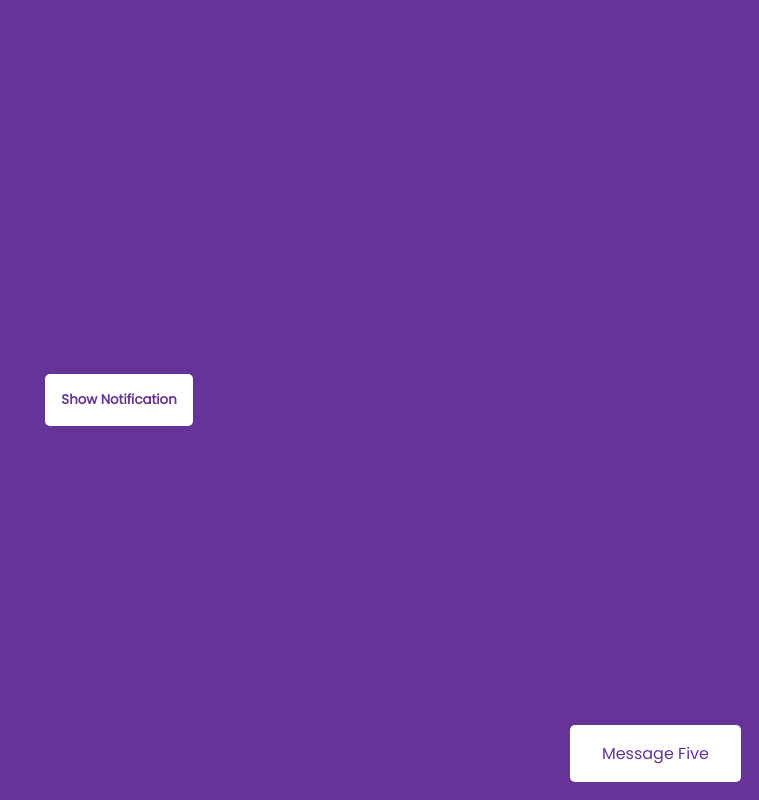
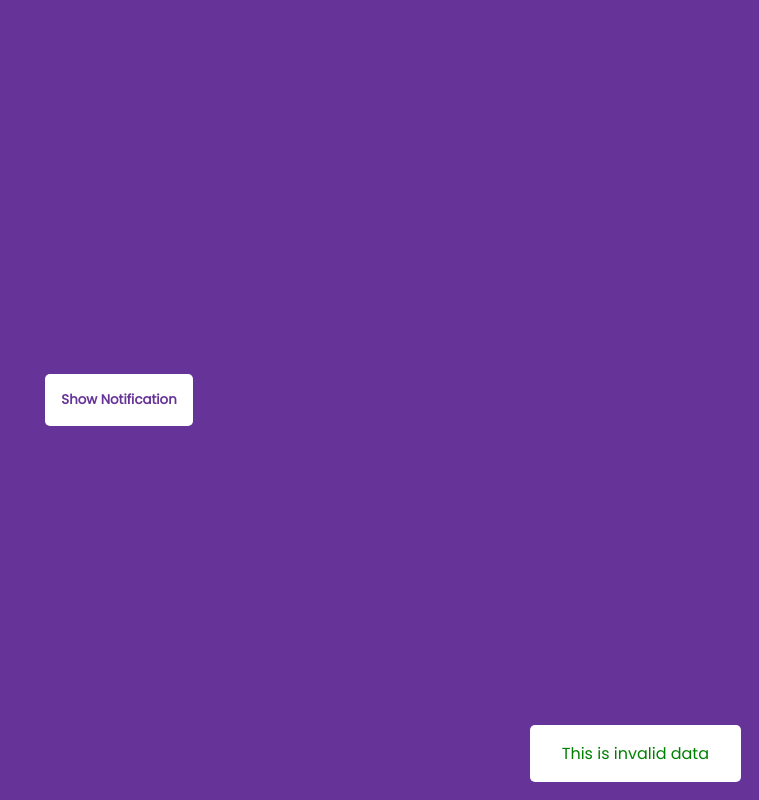
Before and after one commit to Archanach707/Toast-Notification, a plain HTML site: page index.html in a window 1280 px wide. Both pictures are taken after a click on the button "Show Notification". Shown: the whole page, without its empty margins (521-1280 px from the left). Drawn offline with Linux system fonts and the light colour scheme.

Commit message:
changing color of toast

```diff
--- a/assets/style.css
+++ b/assets/style.css
@@ -46,8 +46,19 @@ body {
 
 .toast {
   background-color: #fff;
-  color: rebeccapurple;
   border-radius: 5px;
   padding: 1rem 2rem;
   margin: 0.5rem;
 }
+
+.toast.info {
+  color: rebeccapurple;
+}
+
+.toast.success {
+  color: green;
+}
+
+.toast.error {
+  color: red;
+}
--- a/js/index.js
+++ b/js/index.js
@@ -9,13 +9,17 @@ const massages = [
   'Message Five',
 ]
 
-button.addEventListener('click', () => createNotification('This is invalid data'))
+const types = ['info', 'success', 'error']
 
-function createNotification() {
+button.addEventListener('click', () => createNotification
+('This is invalid data', 'success'))
+
+function createNotification(massage = null, type = null) {
   const notif = document.createElement('div')
   notif.classList.add('toast')
+  notif.classList.add(type ? type : getRandomType())
 
-  notif.innerText = getRandomMessage()
+  notif.innerText = massage ? massage : getRandomMessage()
 
   toasts.appendChild(notif)
 
@@ -27,3 +31,7 @@ function createNotification() {
 function getRandomMessage() {
   return massages[Math.floor(Math.random() * massages.length)]
 }
+
+function getRandomType() {
+  return types[Math.floor(Math.random() * types.length)]
+}
```
